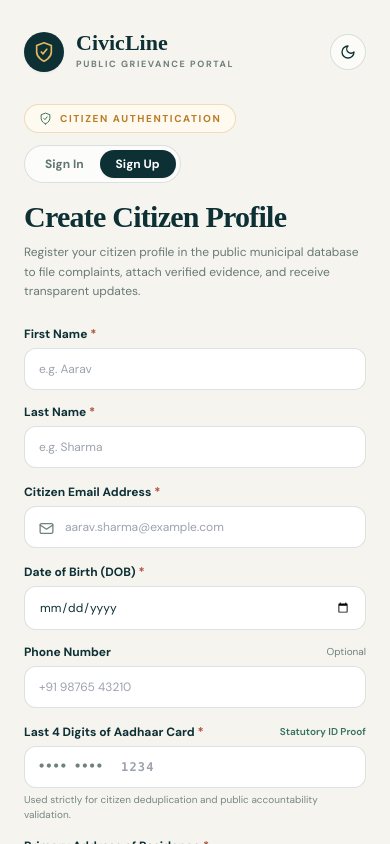
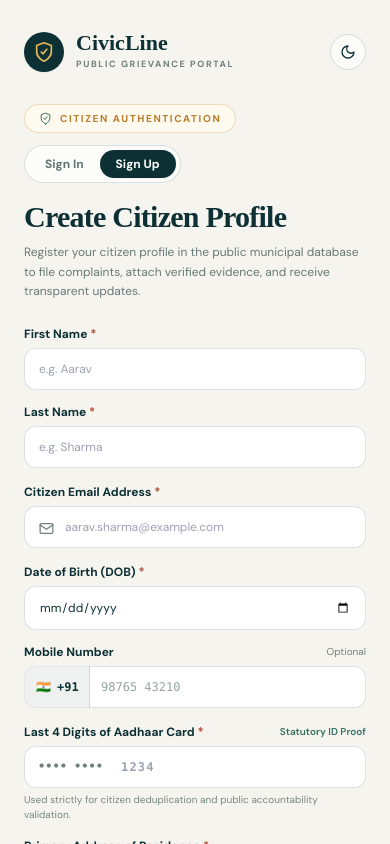
Before and after one commit to Syed-Haseeb97/Forge_project, a React (Vite) app in the folder frontend/: page / in a window 390 px wide. Both pictures are taken after a click on the button "Sign Up". Shown: the top 844 px of the page. Built offline with nearby package versions, Linux system fonts and the light colour scheme; no server answers; a web font is replaced by a local one.

Commit message:
feat(auth): lock phone country calling code to +91 (India) with 10-digit validation

```diff
--- a/frontend/src/pages/AuthPage.jsx
+++ b/frontend/src/pages/AuthPage.jsx
@@ -108,6 +108,13 @@ export default function AuthPage() {
       return
     }
 
+    const phoneClean = signupForm.phone.replace(/\D/g, '')
+    if (phoneClean && phoneClean.length !== 10) {
+      toast.error('Indian mobile number must be exactly 10 digits')
+      return
+    }
+    const formattedPhone = phoneClean ? `+91 ${phoneClean}` : null
+
     setSending(true)
     try {
       const { data } = await axios.post('/api/auth/register-send-code', {
@@ -115,7 +122,7 @@ export default function AuthPage() {
         last_name: signupForm.lastName.trim(),
         email: cleanEmail,
         dob: signupForm.dob,
-        phone: signupForm.phone.trim() || null,
+        phone: formattedPhone,
         aadhaar_last4: aadhaarClean,
         address: signupForm.address.trim(),
       })
@@ -146,6 +153,8 @@ export default function AuthPage() {
     }
 
     const activeEmail = mode === 'signup' ? signupForm.email.trim().toLowerCase() : loginEmail.trim().toLowerCase()
+    const phoneClean = signupForm.phone.replace(/\D/g, '')
+    const formattedPhone = phoneClean ? `+91 ${phoneClean}` : null
 
     setVerifying(true)
     try {
@@ -158,7 +167,7 @@ export default function AuthPage() {
             last_name: signupForm.lastName.trim(),
             email: activeEmail,
             dob: signupForm.dob,
-            phone: signupForm.phone.trim() || null,
+            phone: formattedPhone,
             aadhaar_last4: signupForm.aadhaarLast4.trim(),
             address: signupForm.address.trim(),
           },
@@ -411,17 +420,29 @@ export default function AuthPage() {
                 <div>
                   <div className="flex items-center justify-between mb-1.5">
                     <label className="block text-xs font-bold text-[#0d3035] dark:text-[#f6f4ee]">
-                      Phone Number
+                      Mobile Number
                     </label>
                     <span className="text-[10px] text-[#70817e]">Optional</span>
                   </div>
-                  <input
-                    type="tel"
-                    value={signupForm.phone}
-                    onChange={setSignupField('phone')}
-                    placeholder="+91 98765 43210"
-                    className="w-full rounded-xl border border-[#173e42]/15 bg-white dark:bg-[#0b2529] px-3.5 py-3 text-xs sm:text-sm text-[#0d3035] dark:text-[#f6f4ee] outline-none focus:border-[#ba7c29]"
-                  />
+                  <div className="relative flex items-center">
+                    {/* Locked +91 Calling Code for India */}
+                    <div className="absolute left-0 inset-y-0 flex items-center pl-3 pr-2.5 rounded-l-xl border-r border-[#173e42]/15 dark:border-white/10 bg-[#e7ebe8]/70 dark:bg-[#071c1e] select-none text-xs font-mono font-bold text-[#0d3035] dark:text-[#e8b855] pointer-events-none">
+                      <span className="mr-1.5 text-xs">🇮🇳</span>
+                      <span>+91</span>
+                    </div>
+                    <input
+                      type="tel"
+                      maxLength={10}
+                      pattern="[0-9]{10}"
+                      value={signupForm.phone}
+                      onChange={(e) => {
+                        const digits = e.target.value.replace(/\D/g, '').slice(0, 10)
+                        setSignupForm(prev => ({ ...prev, phone: digits }))
+                      }}
+                      placeholder="98765 43210"
+                      className="w-full rounded-xl border border-[#173e42]/15 bg-white dark:bg-[#0b2529] py-3 pl-[76px] pr-3.5 text-xs sm:text-sm font-mono text-[#0d3035] dark:text-[#f6f4ee] outline-none focus:border-[#ba7c29] transition placeholder:text-[#95a5a3]"
+                    />
+                  </div>
                 </div>
               </div>
 
```
Also changed, not shown: 1 other file (tests, documents, lock files or other folders).
